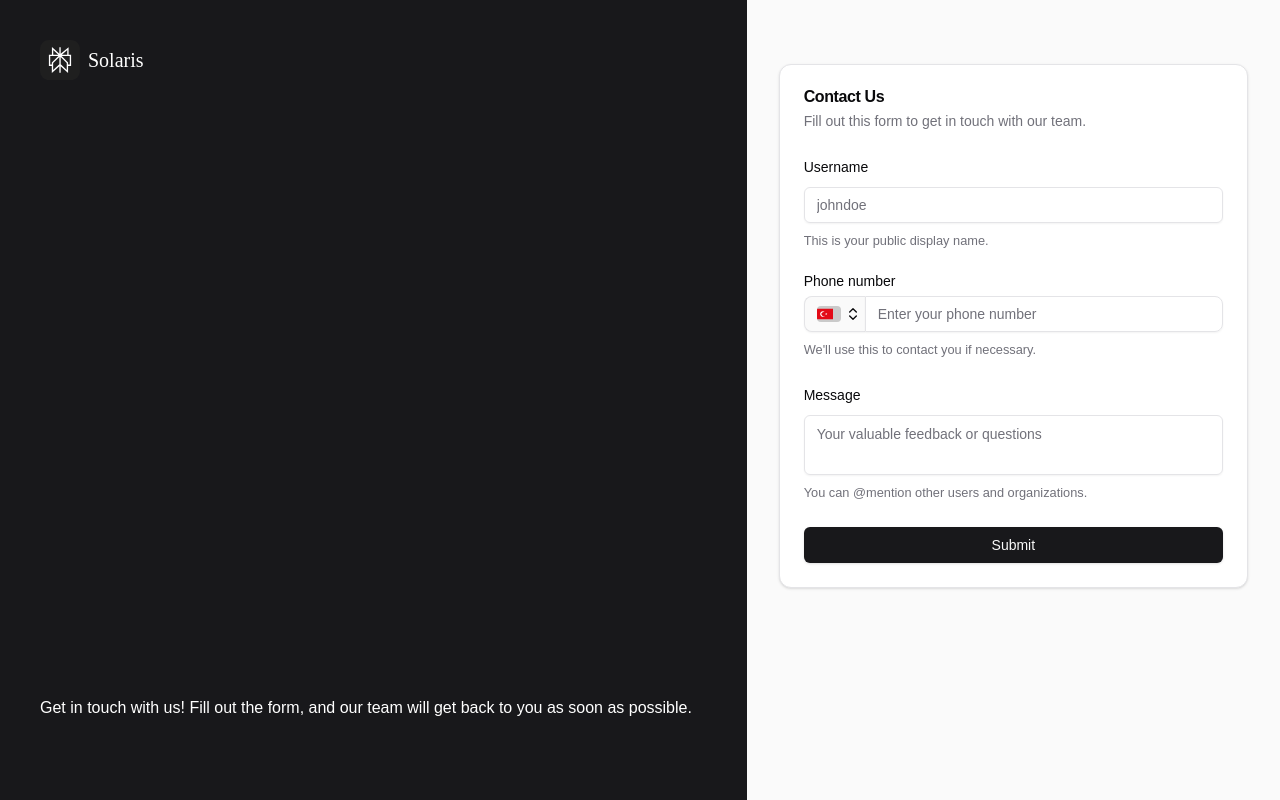
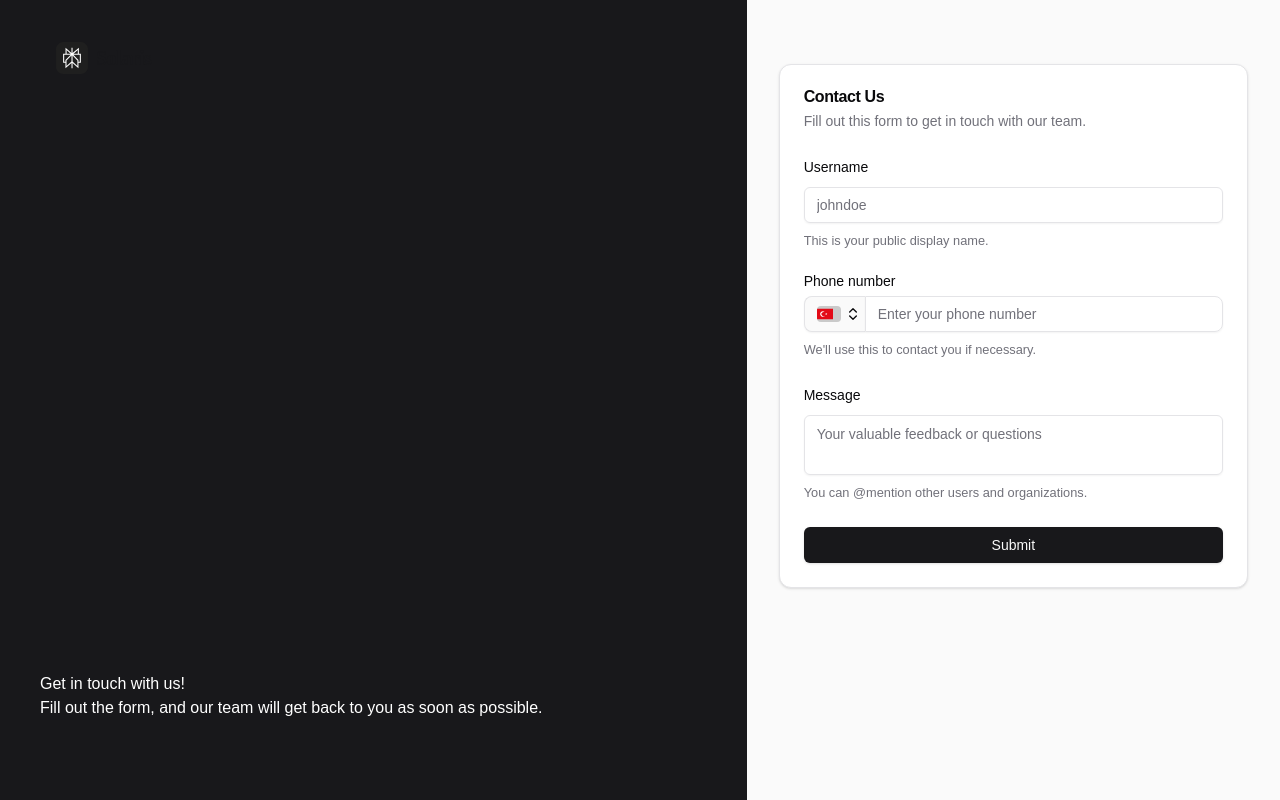
Before and after one commit to Rakibulislamsarkar/solaris-chatpdf, a Next.js app: page /contact in a window 1280 px wide. Built offline with nearby package versions, Linux system fonts and the light colour scheme.

Commit message:
minor changes to contact page

```diff
--- a/src/app/contact/page.tsx
+++ b/src/app/contact/page.tsx
@@ -7,6 +7,7 @@ import { zodResolver } from "@hookform/resolvers/zod";
 import * as z from "zod";
 import { cn } from "@/lib/utils";
 import { Button } from "@/components/ui/button";
+import { HoverCardDemo } from "@/components/hover-card";
 import {
   Form,
   FormControl,
@@ -27,6 +28,7 @@ import {
   CardHeader,
   CardTitle,
 } from "@/components/ui/card";
+import Link from "next/link";
 
 const formSchema = z.object({
   name_2845957498: z
@@ -64,17 +66,19 @@ export default function EnhancedForm() {
 
   return (
     <div className="flex justify-between h-screen">
-      <div className="hidden lg:block lg:w-7/12 bg-[#18181B] text-white p-6">
-        {/* Content for the left side div */}
-        <div className="p-4 flex flex-col justify-between h-full">
-          <div className="flex items-center gap-2">
-          <img src="/logo.svg" alt="logo" className="w-10" />
-          <h1 className="font-[customfont] text-xl">Solaris</h1>
+      <div className="hidden lg:block lg:w-7/12 bg-primary">
+        <div className="flex flex-col justify-between h-full p-10">
+          <div>
+            <Link href='/'>
+            <HoverCardDemo /></Link>
           </div>
-          <p className="text-base mb-10">
-            Get in touch with us! Fill out the form, and our team will get back
-            to you as soon as possible.
-          </p>
+          <div>
+            {" "}
+            <p className="text-base mb-10 text-white">
+              Get in touch with us! <br/> Fill out the form, and our team will get
+              back to you as soon as possible.
+            </p>
+          </div>
         </div>
       </div>
       <div className="w-full lg:w-5/12 p-4 lg:p-8 overflow-y-auto">
```
